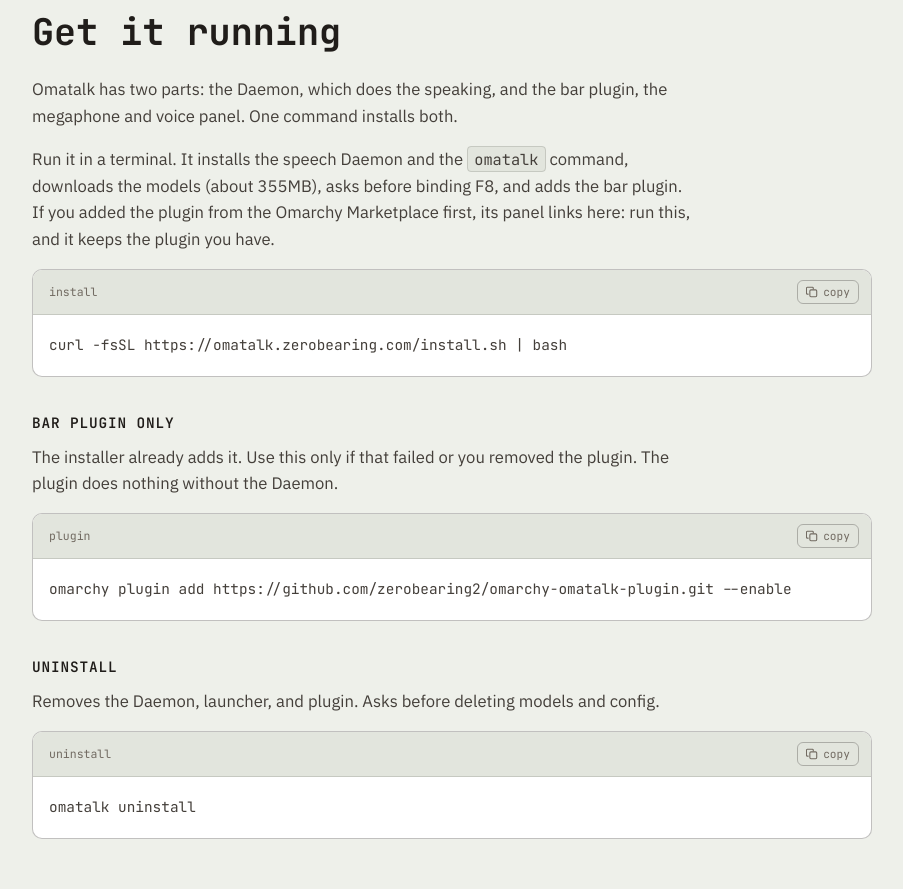
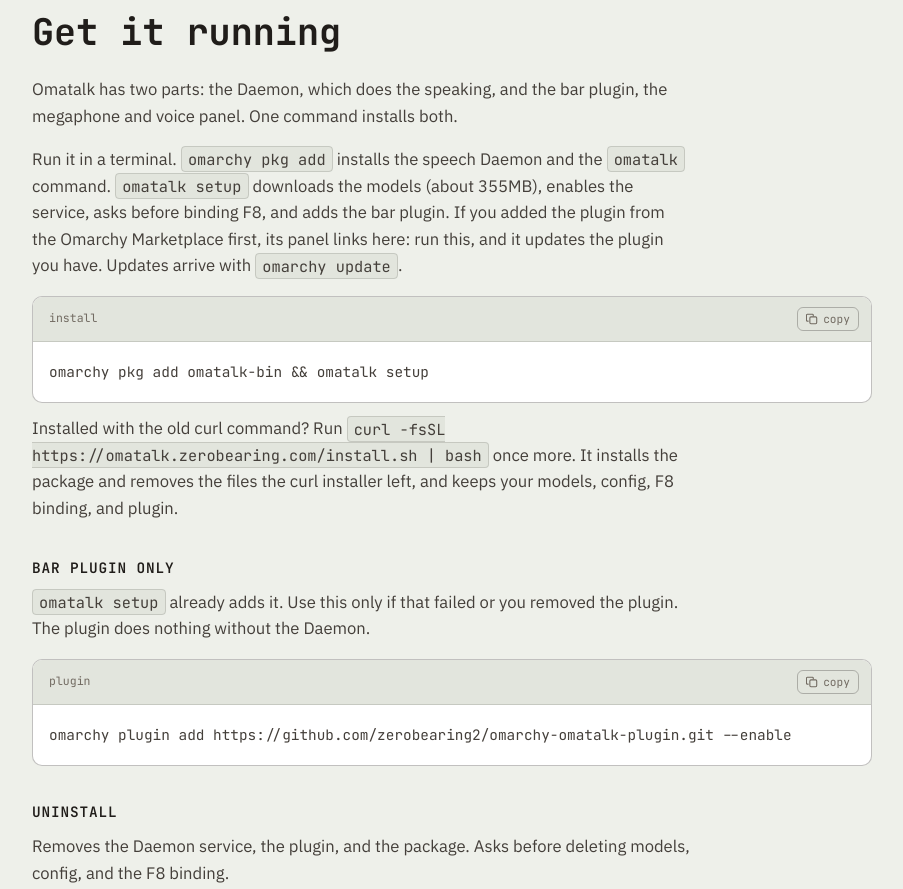
Before and after one commit to zerobearing2/omatalk, a plain HTML site: page public/index.html in a window 1280 px wide. Shown: the part 1048-1937 px from the top of the page, without its empty margins (188-1091 px from the left). Drawn offline with Linux system fonts and the light colour scheme.

Commit message:
docs: document the package-only install and add ADR 0009
README, the site, AGENTS.md, GLOSSARY.md, install.md, and the
verify-omatalk skill describe omarchy pkg add omatalk-bin && omatalk setup
as the one install, the curl shim as a migration, and the package hooks.

```diff
--- a/public/index.html
+++ b/public/index.html
@@ -873,7 +873,7 @@
     <h2>Get it running</h2>
     <p class="prose" style="margin-top:14px;">Omatalk has two parts: the Daemon, which does the speaking, and the bar plugin, the megaphone and voice panel. One command installs both.</p>
 
-    <p class="prose" style="margin-top:14px;">Run it in a terminal. It installs the speech Daemon and the <code class="inline-code">omatalk</code> command, downloads the models (about 355MB), asks before binding F8, and adds the bar plugin. If you added the plugin from the Omarchy Marketplace first, its panel links here: run this, and it keeps the plugin you have.</p>
+    <p class="prose" style="margin-top:14px;">Run it in a terminal. <code class="inline-code">omarchy pkg add</code> installs the speech Daemon and the <code class="inline-code">omatalk</code> command. <code class="inline-code">omatalk setup</code> downloads the models (about 355MB), enables the service, asks before binding F8, and adds the bar plugin. If you added the plugin from the Omarchy Marketplace first, its panel links here: run this, and it updates the plugin you have. Updates arrive with <code class="inline-code">omarchy update</code>.</p>
     <div class="code-card" style="margin-top:12px;">
       <div class="cc-title">
         install
@@ -882,11 +882,12 @@
           <span class="copy-label">copy</span>
         </button>
       </div>
-      <pre>curl -fsSL https://omatalk.zerobearing.com/install.sh | bash</pre>
+      <pre>omarchy pkg add omatalk-bin &amp;&amp; omatalk setup</pre>
     </div>
+    <p class="prose" style="margin-top:12px;">Installed with the old curl command? Run <code class="inline-code">curl -fsSL https://omatalk.zerobearing.com/install.sh | bash</code> once more. It installs the package and removes the files the curl installer left, and keeps your models, config, F8 binding, and plugin.</p>
 
     <h3 class="install-step">Bar plugin only</h3>
-    <p class="prose" style="margin-top:10px;">The installer already adds it. Use this only if that failed or you removed the plugin. The plugin does nothing without the Daemon.</p>
+    <p class="prose" style="margin-top:10px;"><code class="inline-code">omatalk setup</code> already adds it. Use this only if that failed or you removed the plugin. The plugin does nothing without the Daemon.</p>
     <div class="code-card" style="margin-top:12px;">
       <div class="cc-title">
         plugin
@@ -899,7 +900,7 @@
     </div>
 
     <h3 class="install-step">Uninstall</h3>
-    <p class="prose" style="margin-top:10px;">Removes the Daemon, launcher, and plugin. Asks before deleting models and config.</p>
+    <p class="prose" style="margin-top:10px;">Removes the Daemon service, the plugin, and the package. Asks before deleting models, config, and the F8 binding.</p>
     <div class="code-card" style="margin-top:12px;">
       <div class="cc-title">
         uninstall
@@ -972,7 +973,7 @@
 
       <div>
         <p class="prose" style="margin-top:0; font-size:0.98rem;"><span class="key primary mono" style="font-size:0.78rem; padding:3px 9px; margin-right:2px;">F8</span> answers
-          F9: voxtype's dictation key speaks <em>to</em> the machine, F8 speaks back. The installer <em>asks</em> before adding
+          F9: voxtype's dictation key speaks <em>to</em> the machine, F8 speaks back. <code class="inline-code">omatalk setup</code> <em>asks</em> before adding
           this line to <code class="inline-code">~/.config/hypr/bindings.lua</code>; say no and paste it yourself.</p>
         <div class="code-card">
           <div class="cc-title">
@@ -1124,7 +1125,7 @@
       <div class="row"><div class="name">wl-paste --primary</div><div class="why">Reads the Wayland primary selection directly: no synthetic keystrokes, no clipboard mutation, no keyboard-injection daemon.</div></div>
       <div class="row"><div class="name">PipeWire</div><div class="why"><code class="mono" style="background:none;border:none;padding:0;">pw-cat</code> streams raw PCM straight over stdin as each batch is synthesized &mdash; no staged WAV files, layering over whatever else is playing. One player process per Utterance.</div></div>
       <div class="row"><div class="name">systemd --user</div><div class="why">Starts the daemon at login and keeps it resident across the session; state and models live under <code class="mono" style="background:none;border:none;padding:0;">~/.local/share/omatalk/</code>.</div></div>
-      <div class="row"><div class="name">Hyprland bindings.lua</div><div class="why">Hotkeys are user-owned config: the installer asks before adding its one line, and never takes a key that is already bound. F8 sits next to voxtype's F9 dictation key on purpose: F9 speaks you, F8 speaks back.</div></div>
+      <div class="row"><div class="name">Hyprland bindings.lua</div><div class="why">Hotkeys are user-owned config: <code class="mono" style="background:none;border:none;padding:0;">omatalk setup</code> asks before adding its one line, and never takes a key that is already bound. F8 sits next to voxtype's F9 dictation key on purpose: F9 speaks you, F8 speaks back.</div></div>
     </div>
   </section>
 
@@ -1163,7 +1164,7 @@
       <div class="row shipped"><div class="name"><span class="roadmap-check" aria-hidden="true">✓</span>Rust port <span class="roadmap-status">shipped</span></div><div class="why">Omatalk 0.9 is one Rust binary. <code class="mono" style="background:none;border:none;padding:0;">omatalk daemon</code> is the Daemon, and every other command is the CLI. The install no longer needs a Python environment. The socket, <code class="mono" style="background:none;border:none;padding:0;">config.toml</code>, and the bar plugin stay the same.</div></div>
       <div class="row shipped"><div class="name"><span class="roadmap-check" aria-hidden="true">✓</span>Performance fixes <span class="roadmap-status">shipped</span></div><div class="why">Speech starts about a third of a second after the press. The first batch is a few words, against more than a second when a whole paragraph was synthesized first. The fp32 model is faster on CPU than the half-size fp16 export. A low-resource engine (Piper, int8) for potato-class machines remains open.</div></div>
       <div class="row shipped"><div class="name"><span class="roadmap-check" aria-hidden="true">✓</span>Media pause <span class="roadmap-status">shipped</span></div><div class="why">Music and video that are playing pause while Omatalk speaks and resume when it stops, the way voxtype pauses them while you dictate. Anything you had already paused stays paused. It works with any player that supports MPRIS, such as browsers, Spotify, and mpv. Set <code class="mono" style="background:none;border:none;padding:0;">pause_media = false</code> to turn it off.</div></div>
-      <div class="row"><div class="name">Omarchy package</div><div class="why">Publish Omatalk as an Omarchy package, so it installs with Omarchy's own tooling. The curl installer stays until that package ships.</div></div>
+      <div class="row shipped"><div class="name"><span class="roadmap-check" aria-hidden="true">✓</span>Omarchy package <span class="roadmap-status">shipped</span></div><div class="why">Omatalk installs as the <code class="mono" style="background:none;border:none;padding:0;">omatalk-bin</code> package, with Omarchy's own tooling, and <code class="mono" style="background:none;border:none;padding:0;">omarchy update</code> upgrades it. The curl installer is now a one-time migration.</div></div>
       <div class="row"><div class="name">More languages</div><div class="why">Kokoro-82M ships packs for nine languages. Omatalk speaks English only for now.</div></div>
     </div>
   </section>
@@ -1178,7 +1179,7 @@
         by <a href="https://github.com/thewh1teagle" target="_blank" rel="noopener">thewh1teagle</a>,
         and reads text with a Rust port of <a href="https://github.com/hexgrad/misaki" target="_blank" rel="noopener">misaki</a>, Kokoro's G2P library.</p>
       <p>Omatalk is built for <a href="https://omarchy.org" target="_blank" rel="noopener">Omarchy</a> by DHH.
-        The bar plugin, the F8/F9 pairing, and the installer all sit on that desktop.
+        The bar plugin, the F8/F9 pairing, and the package all sit on that desktop.
         Source: <a href="https://github.com/omacom/omarchy" target="_blank" rel="noopener">github.com/omacom/omarchy</a>.</p>
     </div>
   </section>
```
Also changed, not shown: 9 other files.
